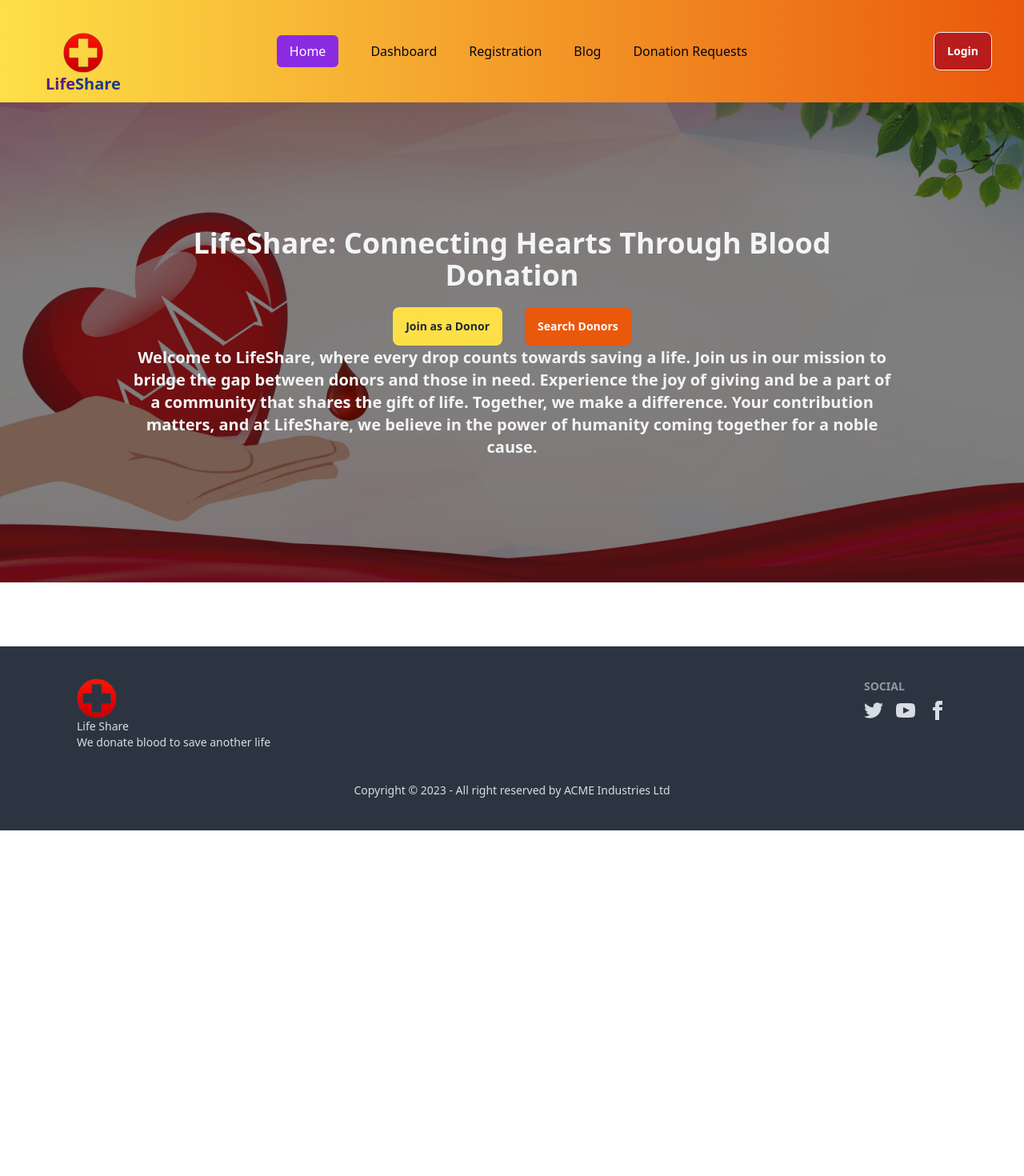
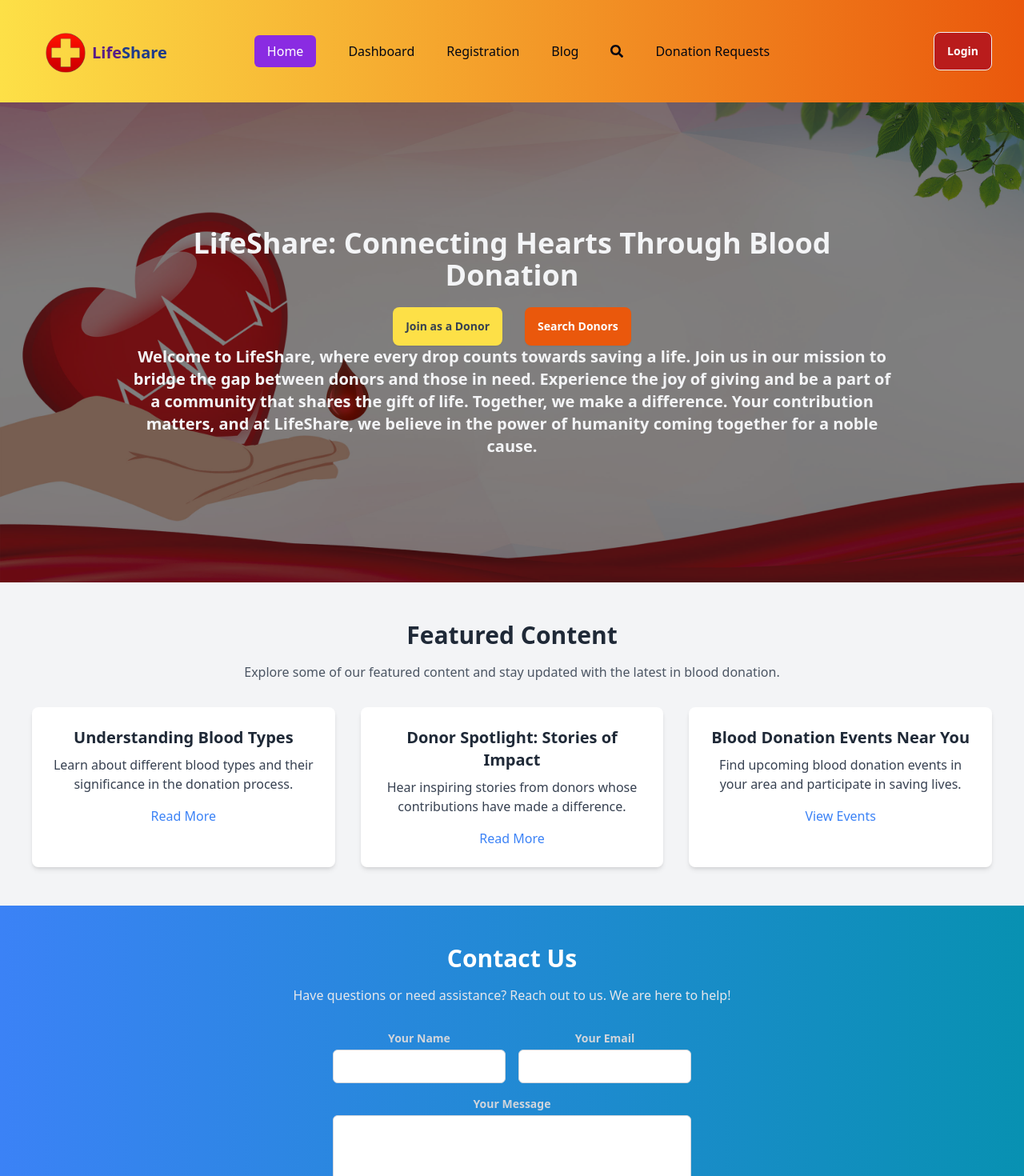
Before and after one commit to Lihan37/LifeShare-Client, a React (Vite) app: page / in a window 1280 px wide. Shown: the top 1470 px of the page at 80% size. Before the commit the page ends 1038 px from the top, so only its background shows below. Built offline with nearby package versions, Linux system fonts and the light colour scheme.

Commit message:
I have added featured and comment section on home

```diff
--- a/package.json
+++ b/package.json
@@ -10,10 +10,13 @@
     "preview": "vite preview"
   },
   "dependencies": {
+    "@react-icons/all-files": "^4.1.0",
     "localforage": "^1.10.0",
     "match-sorter": "^6.3.1",
     "react": "^18.2.0",
     "react-dom": "^18.2.0",
+    "react-helmet": "^6.1.0",
+    "react-icons": "^4.12.0",
     "react-router-dom": "^6.20.0",
     "sort-by": "^1.2.0"
   },
--- a/src/Routes/Router.jsx
+++ b/src/Routes/Router.jsx
@@ -4,6 +4,7 @@ import {
 import Main from "../layout/Main";
 import Home from "../pages/Home/Home/Home";
 import Registration from "../pages/signup/Registration/Registration";
+import SearchDonors from "../pages/SearchDonors/SearchDonors";
 
 export const router = createBrowserRouter([
     {
@@ -17,6 +18,10 @@ export const router = createBrowserRouter([
             {
                 path: '/registration',
                 element: <Registration></Registration>
+            },
+            {
+                path: '/searchDonors',
+                element: <SearchDonors></SearchDonors>
             }
         ]
     },
--- a/src/pages/Home/Banner/Banner.jsx
+++ b/src/pages/Home/Banner/Banner.jsx
@@ -5,7 +5,7 @@ import '../Banner/banner.css'
 
 const Banner = () => {
     return (
-        <div className="relative text-center mb-20">
+        <div className="relative text-center mt-32">
             <figure className='relative'>
                 <img src={banner} alt="" className="w-full h-[600px]" style={{ filter: 'brightness(50%)' }} />
             </figure>
@@ -13,8 +13,8 @@ const Banner = () => {
             <div className='mx-auto lg:w-3/4 absolute inset-0 flex flex-col items-center justify-center text-center text-gray-100'>
                 <h2 className='font-bold lg:mb-5 text-xl lg:text-4xl'>LifeShare: Connecting Hearts Through Blood Donation</h2>
                 <div className='flex gap-7'>
-                    <Link to="/registration"><button className='btn bg-yellow-300 border-0'>Join as a Donor</button></Link>
-                    <Link><button className='btn bg-orange-600 text-white border-0'>Search Donors</button></Link>
+                    <Link to="/registration"><button className='btn bg-yellow-300 text-gray-700 border-0'>Join as a Donor</button></Link>
+                    <Link to='/searchDonors'><button className='btn bg-orange-600 text-white border-0'>Search Donors</button></Link>
                 </div>
                 <p className='font-semibold text-sm lg:text-xl parallax'>
                     Welcome to LifeShare, where every drop counts towards saving a life. Join us in our mission to bridge the gap between donors and those in need. Experience the joy of giving and be a part of a community that shares the gift of life. Together, we make a difference. Your contribution matters, and at LifeShare, we believe in the power of humanity coming together for a noble cause.
--- /dev/null
+++ b/src/pages/Home/ContactUsSection/ContactUsSection.jsx
@@ -0,0 +1,45 @@
+import React from 'react';
+
+const ContactUsSection = () => {
+  return (
+    <section className="py-12 bg-gradient-to-r from-blue-500 to-cyan-600 text-white">
+      <div className="container mx-auto text-center">
+        <h2 className="text-3xl font-bold mb-4">Contact Us</h2>
+        <p className="text-gray-200 mb-8">
+          Have questions or need assistance? Reach out to us. We are here to help!
+        </p>
+
+        {/* Contact Form */}
+        <form className="max-w-md mx-auto">
+          <div className="grid grid-cols-1 md:grid-cols-2 gap-4">
+            <div>
+              <label htmlFor="name" className="block text-sm font-semibold text-gray-300 mb-1">Your Name</label>
+              <input type="text" id="name" name="name" className="w-full py-2 px-3 border border-gray-300 rounded-md bg-white text-gray-800" />
+            </div>
+            <div>
+              <label htmlFor="email" className="block text-sm font-semibold text-gray-300 mb-1">Your Email</label>
+              <input type="email" id="email" name="email" className="w-full py-2 px-3 border border-gray-300 rounded-md bg-white text-gray-800" />
+            </div>
+          </div>
+
+          <div className="mt-4">
+            <label htmlFor="message" className="block text-sm font-semibold text-gray-300 mb-1">Your Message</label>
+            <textarea id="message" name="message" rows="4" className="w-full py-2 px-3 border border-gray-300 rounded-md bg-white text-gray-800"></textarea>
+          </div>
+
+          <div className="mt-6">
+            <button type="submit" className="bg-white text-blue-500 py-2 px-6 rounded-full font-semibold hover:bg-blue-600 hover:text-white transition duration-300">Send Message</button>
+          </div>
+        </form>
+
+        {/* Contact Number */}
+        <div className="mt-8">
+          <p className="text-lg font-semibold">Contact Number:</p>
+          <p className="text-2xl font-bold">(+880) 1716285196</p>
+        </div>
+      </div>
+    </section>
+  );
+};
+
+export default ContactUsSection;
--- /dev/null
+++ b/src/pages/Home/FeaturedSection/FeaturedSection.jsx
@@ -0,0 +1,49 @@
+
+
+const FeaturedSection = () => {
+  return (
+    <section className="py-12 bg-gray-100">
+      <div className="container mx-auto text-center">
+        <h2 className="text-3xl font-bold mb-4">Featured Content</h2>
+        <p className="text-gray-600 mb-8">
+          Explore some of our featured content and stay updated with the latest in blood donation.
+        </p>
+
+        {/* Example Featured Cards */}
+        <div className="grid px-10 grid-cols-1 md:grid-cols-2 lg:grid-cols-3 gap-8">
+          {/* Featured Card 1 */}
+          <div className="p-6 bg-white rounded-lg shadow-md">
+            {/* Card Content */}
+            <h3 className="text-xl font-bold mb-2">Understanding Blood Types</h3>
+            <p className="text-gray-700 mb-4">
+              Learn about different blood types and their significance in the donation process.
+            </p>
+            <a href="/blog/understanding-blood-types" className="text-blue-500 hover:underline">Read More</a>
+          </div>
+
+          {/* Featured Card 2 */}
+          <div className="p-6 bg-white rounded-lg shadow-md">
+            {/* Card Content */}
+            <h3 className="text-xl font-bold mb-2">Donor Spotlight: Stories of Impact</h3>
+            <p className="text-gray-700 mb-4">
+              Hear inspiring stories from donors whose contributions have made a difference.
+            </p>
+            <a href="/blog/donor-spotlight" className="text-blue-500 hover:underline">Read More</a>
+          </div>
+
+          {/* Featured Card 3 */}
+          <div className="p-6 bg-white rounded-lg shadow-md">
+            {/* Card Content */}
+            <h3 className="text-xl font-bold mb-2">Blood Donation Events Near You</h3>
+            <p className="text-gray-700 mb-4">
+              Find upcoming blood donation events in your area and participate in saving lives.
+            </p>
+            <a href="/events" className="text-blue-500 hover:underline">View Events</a>
+          </div>
+        </div>
+      </div>
+    </section>
+  );
+};
+
+export default FeaturedSection;
--- a/src/pages/Home/Home/Home.jsx
+++ b/src/pages/Home/Home/Home.jsx
@@ -1,10 +1,14 @@
-import React from 'react';
+
 import Banner from '../Banner/Banner';
+import ContactUsSection from '../ContactUsSection/ContactUsSection';
+import FeaturedSection from '../FeaturedSection/FeaturedSection';
 
 const Home = () => {
     return (
         <div>
             <Banner></Banner>
+            <FeaturedSection></FeaturedSection>
+            <ContactUsSection></ContactUsSection>
         </div>
     );
 };
--- /dev/null
+++ b/src/pages/SearchDonors/SearchDonors.jsx
@@ -0,0 +1,11 @@
+import React from 'react';
+
+const SearchDonors = () => {
+    return (
+        <div>
+           <h2>Search donors here</h2>
+        </div>
+    );
+};
+
+export default SearchDonors;
--- a/src/pages/Shared/navbar/NavBar.jsx
+++ b/src/pages/Shared/navbar/NavBar.jsx
@@ -1,8 +1,9 @@
 
 import '../navbar/navbar.css'
 import logo from '../../../assets/logo.png'
-
+import { FaBeer, FaSearch } from "react-icons/fa";
 import { Link, useLocation } from 'react-router-dom';
+import { Helmet } from 'react-helmet';
 
 const NavBar = () => {
 
@@ -45,6 +46,14 @@ const NavBar = () => {
             </li>
             <li>
                 <Link
+                    to='/searchDonors'
+                    className={`text-gray-950 hover:text-white ${location.pathname === '/searchDonors' ? 'bg-active' : ''}`}
+                >
+                   <FaSearch></FaSearch>
+                </Link>
+            </li>
+            <li>
+                <Link
                     to='/donationRequests'
                     className={`text-gray-950 hover:text-white ${location.pathname === '/donationRequests' ? 'bg-active' : ''}`}
                 >
@@ -56,13 +65,13 @@ const NavBar = () => {
 
 
     return (
-        <div className="navbar text-white bg-gradient-to-r from-yellow-300 to-orange-600 p-10 ">
-            {/* <Helmet>
-                <title>InnSight</title>
+        <div className="navbar fixed z-10 text-white bg-gradient-to-r from-yellow-300 to-orange-600 p-10 ">
+            <Helmet>
+                <title>Home</title>
                 <meta name="description" content="Your website description" />
                 <meta name="keywords" content="your, keywords, here" />
 
-            </Helmet> */}
+            </Helmet>
             <div className="navbar-start">
                 <div className="dropdown">
                     <label tabIndex={0} className="btn btn-ghost text-gray-950 lg:hidden">
@@ -73,9 +82,9 @@ const NavBar = () => {
                     </ul>
                 </div>
                 <Link to='/' className="btn btn-ghost normal-case text-xl">
-                    <div className='flex flex-col text-center items-center' >
-                        <figure><img className='w-[50px] h-[50px]' src={logo} alt="" /></figure>
-                        <span className="text-purple-900">Life<span className="text-blue-900">Share</span></span>
+                    <div className='flex flex-col lg:flex-row text-center items-center' >
+                        <img className='w-[50px] h-[50px]' src={logo} alt="" />
+                        <span className="ml-2 text-purple-900">Life<span className="text-blue-900">Share</span></span>
                     </div>
                 </Link>
             </div>
```
Also changed, not shown: 1 other file (tests, documents, lock files or other folders).
